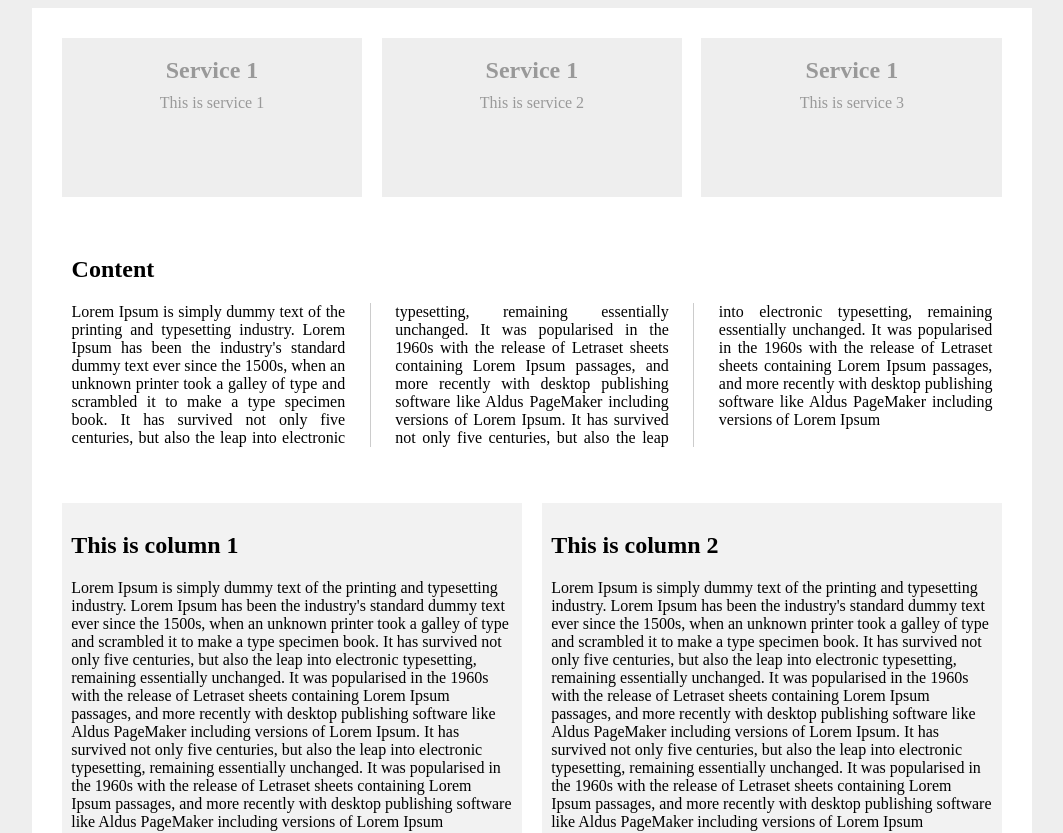
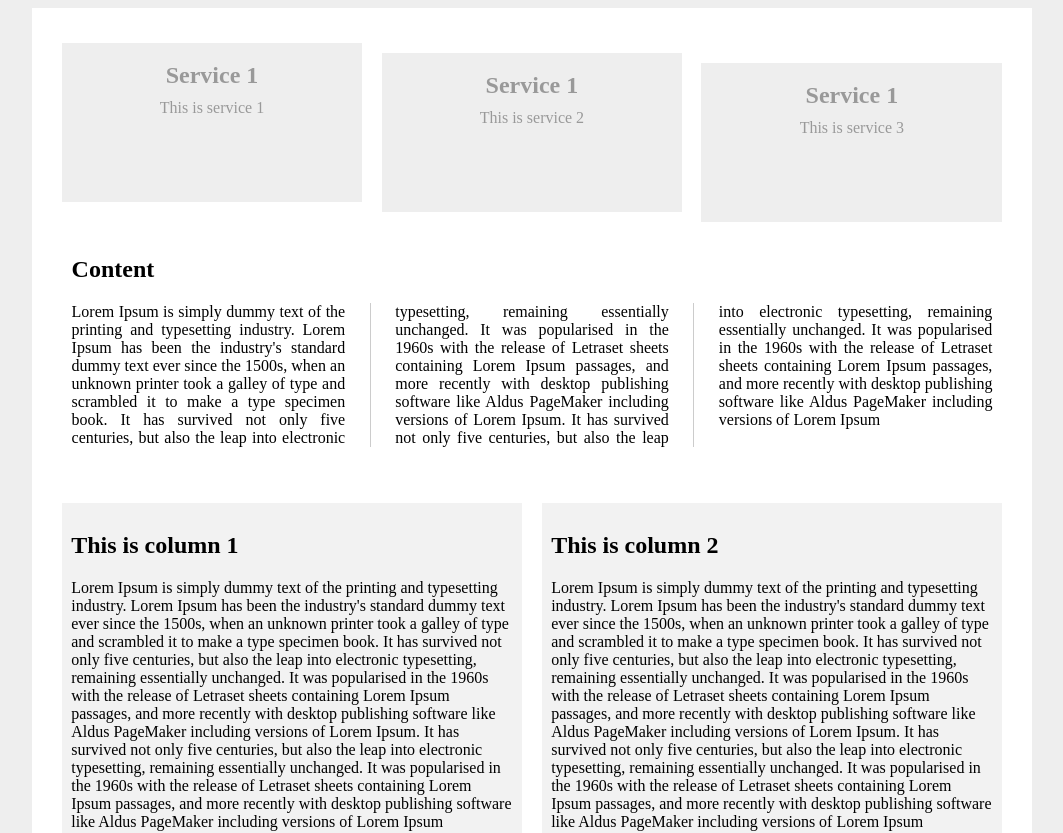
Before and after one commit to leanhvu21042001/css-positioning, a website: page index.html in a window 1280 px wide. Shown: the top 833 px of the page, without its empty margins (108-1171 px from the left). Drawn offline with Linux system fonts and the light colour scheme.

Commit message:
position: relative;

```diff
--- a/index.html
+++ b/index.html
@@ -3,7 +3,7 @@
   <head>
     <meta charset="UTF-8" />
     <meta name="viewport" content="width=device-width, initial-scale=1.0" />
-    <title>Video 7: Creating Text Columns (without floats)</title>
+    <title>Video 8: Relative Position</title>
     <style>
       body {
         background: #eee;
@@ -42,6 +42,21 @@
         height: 140px;
         margin: 1%;
         padding: 1%;
+
+        /* tạo phần tử là position: relative; */
+        position: relative;
+      }
+
+      .service:nth-child(1) {
+        top: 5px;
+      }
+
+      .service:nth-child(2) {
+        top: 15px;
+      }
+
+      .service:nth-child(3) {
+        top: 25px;
       }
 
       .content {
@@ -50,18 +65,13 @@
         margin: 20px 1%;
       }
 
-      /* tạo 3 cột văn bản cho content của một đoạn paragraph */
       .content p {
-        /* tạo 3 cột cho văn bản */
         -webkit-column-count: 3;
         column-count: 3;
-        /* khoảng cách giữa 3 đoạn văn */
         -webkit-column-gap: 50px;
         column-gap: 50px;
-        /* đường kẻ cho 3 đoạn */
         -webkit-column-rule: 1px solid #ccc;
         column-rule: 1px solid #ccc;
-        /* canh để 2 bên lề. */
         text-align: justify;
       }
 
```
